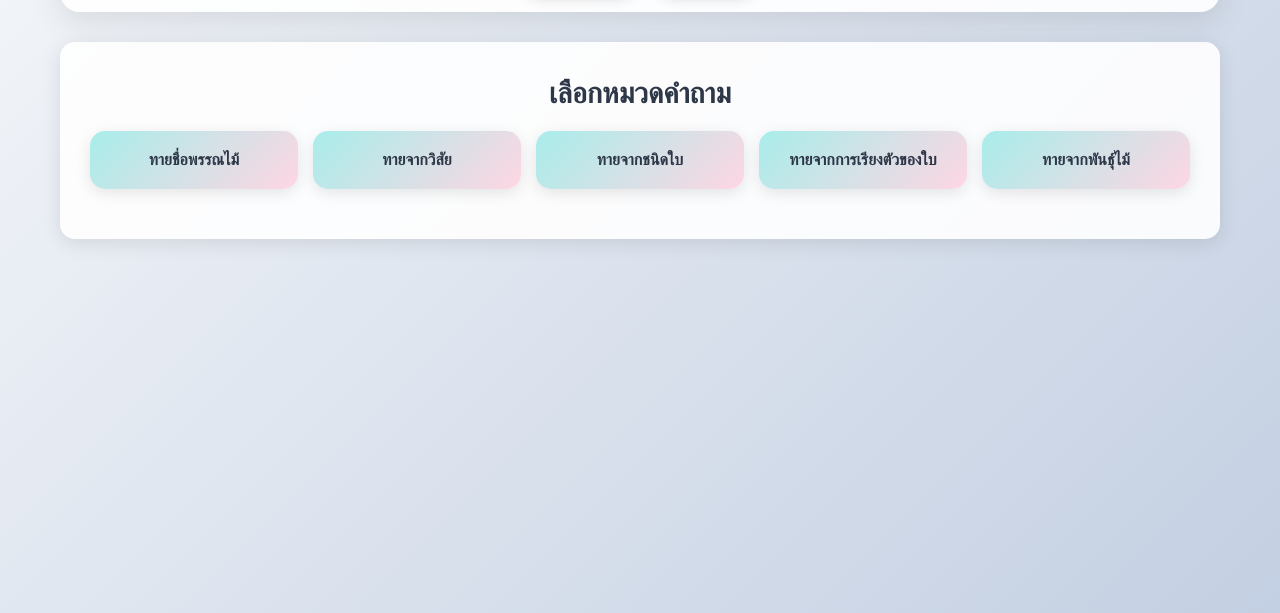
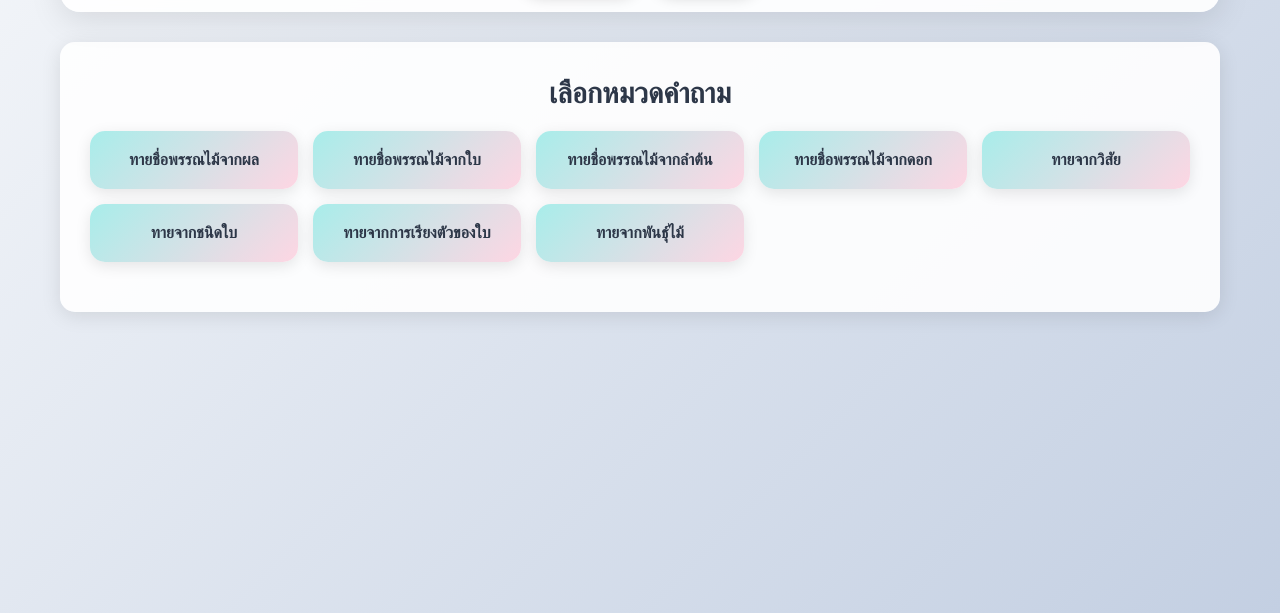
Before and after one commit to thanawat150/Tree-Testing, a plain HTML site: page index.html in a window 1280 px wide. Both pictures are taken after a click on the button "โหมดทาย". Shown: the part 187-800 px from the top of the page. Drawn offline with Linux system fonts and the light colour scheme.

Commit message:
Update index.html

```diff
--- a/index.html
+++ b/index.html
@@ -968,7 +968,10 @@
             <div id="quiz-setup" class="quiz-setup">
                 <h2>เลือกหมวดคำถาม</h2>
                 <div class="category-buttons">
-                    <button class="category-btn" onclick="startQuiz('plant-name')">ทายชื่อพรรณไม้</button>
+                    <button class="category-btn" onclick="startQuiz('plant-name')">ทายชื่อพรรณไม้จากผล</button>
+                    <button class="category-btn" onclick="startQuiz('plant-name1')">ทายชื่อพรรณไม้จากใบ</button>
+                    <button class="category-btn" onclick="startQuiz('plant-name2')">ทายชื่อพรรณไม้จากลำต้น</button>
+                    <button class="category-btn" onclick="startQuiz('plant-name3')">ทายชื่อพรรณไม้จากดอก</button>
                     <button class="category-btn" onclick="startQuiz('habitat')">ทายจากวิสัย</button>
                     <button class="category-btn" onclick="startQuiz('leaf-type')">ทายจากชนิดใบ</button>
                     <button class="category-btn" onclick="startQuiz('leaf-arrangement')">ทายจากการเรียงตัวของใบ</button>
@@ -1412,7 +1415,10 @@
 
         function createQuestion(correctPlant, category, allData) {
             const categoryMap = {
-                'plant-name': { field: 'พันธุ์', text: 'ต้นไม้นี้ชื่ออะไร?', images: ['ภาพผล', 'ภาพใบ','ภาพลำต้น', 'ภาพดอก'] },
+                'plant-name': { field: 'พันธุ์', text: 'ต้นไม้นี้ชื่ออะไร?', images: ['ภาพผล'] },
+                'plant-name1': { field: 'พันธุ์', text: 'ต้นไม้นี้ชื่ออะไร?', images: ['ภาพใบ'] },
+                'plant-name2': { field: 'พันธุ์', text: 'ต้นไม้นี้ชื่ออะไร?', images: ['ภาพลำต้น'] },
+                'plant-name3': { field: 'พันธุ์', text: 'ต้นไม้นี้ชื่ออะไร?', images: ['ภาพดอก'] },
                 'habitat': { field: 'วิสัย', text: 'วิสัยของพรรณไม้นี้คือ?', images: ['ภาพลำต้น', 'ภาพใบ'] },
                 'leaf-type': { field: 'ชนิดใบ', text: 'ชนิดใบของพรรณไม้นี้คือ?', images: ['ภาพใบ'] },
                 'leaf-arrangement': { field: 'การเรียงตัวของใบ', text: 'การเรียงตัวของใบของพรรณไม้นี้คือ?', images: ['ภาพใบ'] },
```
